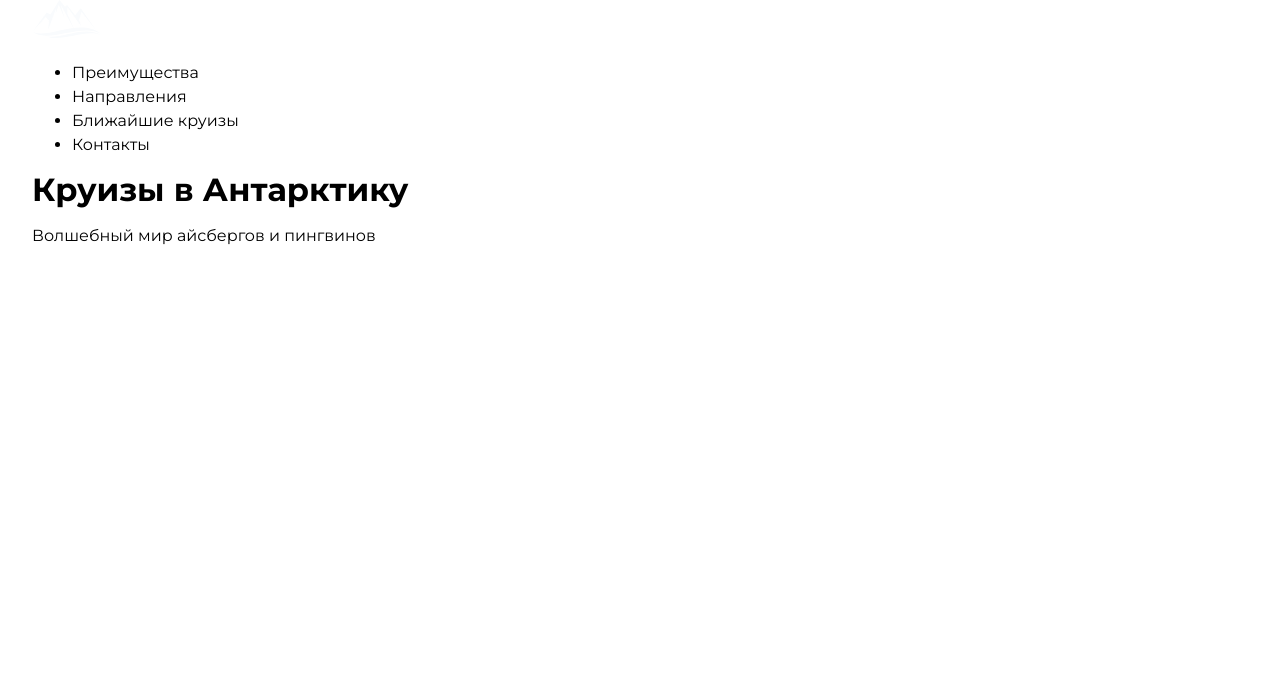
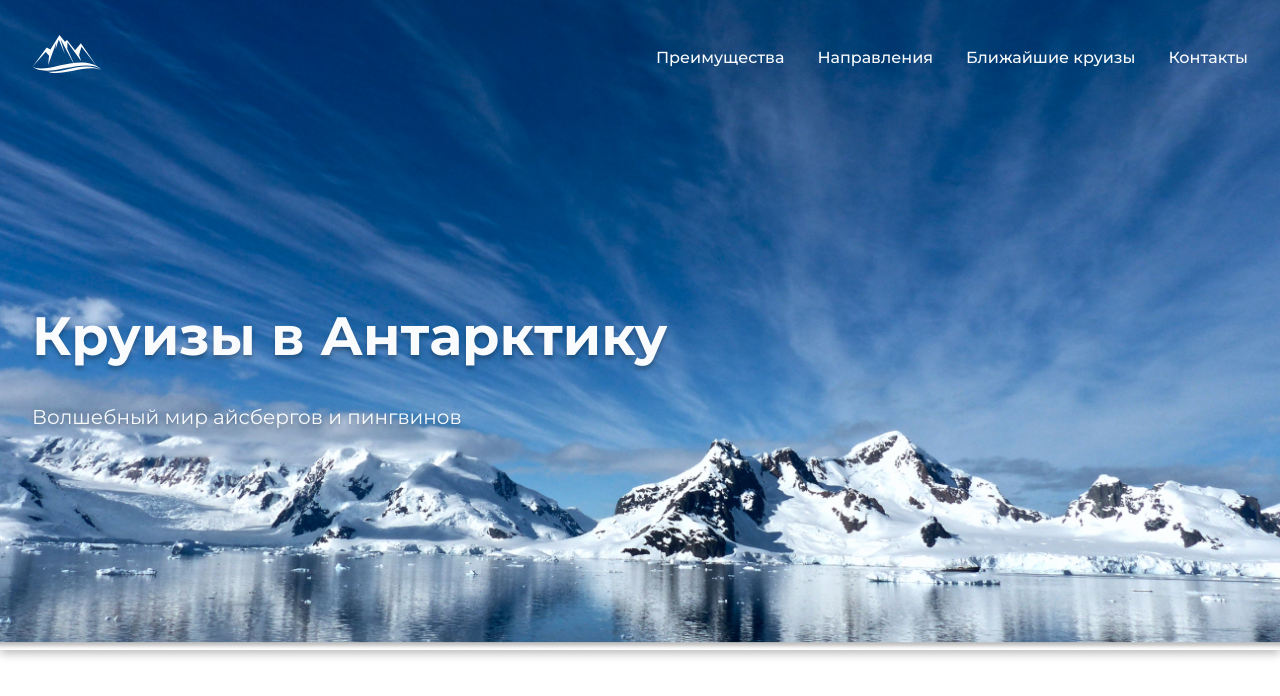
Before and after one commit to Lachugin/Antarctic, a website built with webpack: page source/index.html in a window 1280 px wide. Built offline with nearby package versions, Linux system fonts and the light colour scheme; files whose address does not match are found by name.

Commit message:
базовая разметка шапки

```diff
--- /dev/null
+++ b/source/sass/blocks/header.scss
@@ -0,0 +1,34 @@
+.header {
+  background: url("../img/header/antarctir-gb.jpg") center (center/cover) no-repeat cornflowerblue;
+  min-height: 650px;
+  filter: drop-shadow(0px 4px 4px rgba(0, 0, 0, 0.25));
+}
+
+.header__wrapper {
+  display: flex;
+  align-items: center;
+  justify-content: space-between;
+  padding-top: 35px;
+}
+
+.header__inner {
+  margin-top: 223px;
+}
+
+.header__inner h1 {
+  font-style: normal;
+  font-weight: 700;
+  font-size: 54px;
+  line-height: 66px;
+  color: $color-basic-white;
+  text-shadow: 0px 4px 4px rgba(0, 0, 0, 0.25);
+}
+
+.header__inner p {
+  font-style: normal;
+  font-weight: 400;
+  font-size: 20px;
+  line-height: 24px;
+  color: $color-basic-white;
+  text-shadow: 0px 4px 4px rgba(0, 0, 0, 0.25);
+}
--- /dev/null
+++ b/source/sass/blocks/nav.scss
@@ -0,0 +1,21 @@
+.nav__list {
+  margin: 0;
+  padding: 0;
+  list-style: none;
+  display: flex;
+  flex-wrap: wrap;
+}
+
+.nav__item a {
+  font-style: normal;
+  font-weight: 500;
+  font-size: 16px;
+  line-height: 20px;
+  color: $color-basic-white;
+  cursor: pointer;
+  margin-right: 33px;
+}
+
+.nav__item:last-child a {
+  margin-right: 0;
+}
--- a/source/sass/global/container.scss
+++ b/source/sass/global/container.scss
@@ -1,8 +1,8 @@
 .container {
   width: 100%;
-  max-width: 1920px;
+  max-width: 1366px;
   margin: 0 auto;
-  padding: 0 40px;
+  padding: 0 103px;
 
   @include vp-1439 {
     padding: 0 32px;
--- a/source/sass/style.scss
+++ b/source/sass/style.scss
@@ -20,6 +20,9 @@
 
 @import "blocks/btn";
 @import "blocks/modal";
+@import "blocks/header";
+@import "blocks/nav";
+@import "blocks/journey";
 
 // ---------------------------------
 
--- a/source/sass/variables.scss
+++ b/source/sass/variables.scss
@@ -1,4 +1,5 @@
 // Colors
+$color-basic-white: #F9FBFD;
 // ---------------------------------
 
 // Default
```
Also changed, not shown: build/css/style.css, build/css/style.min.css, build/index.html, source/sass/blocks/journey.scss (added), 1 other file.
